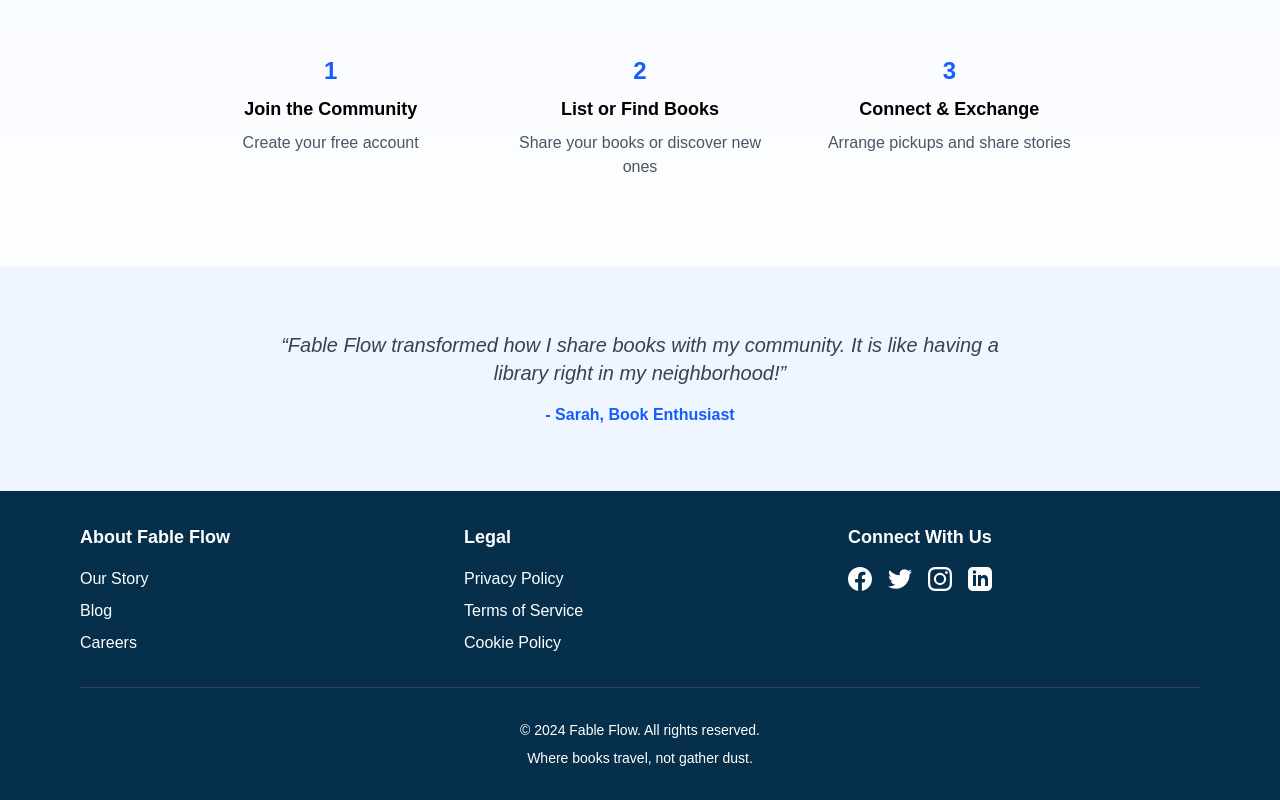
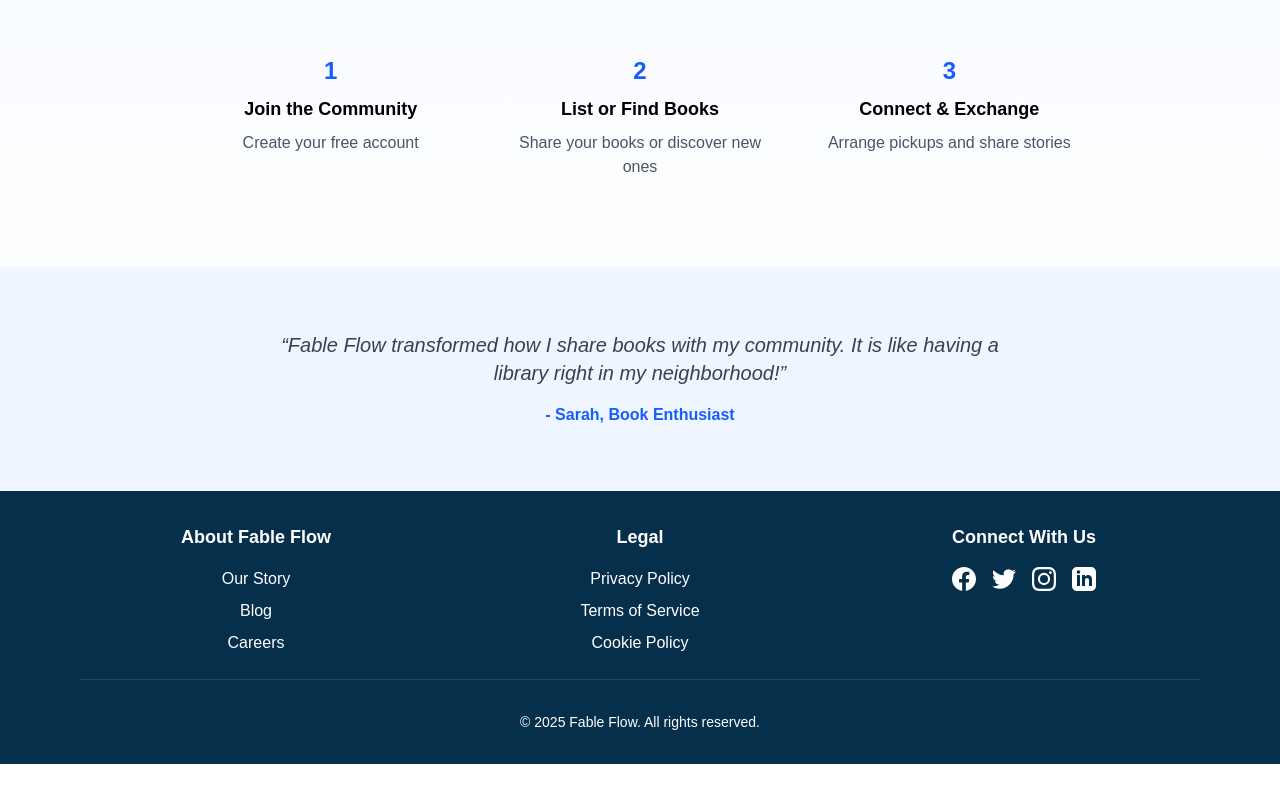
Before and after one commit to 4bdullah7eeshan/shelf-p2p-book-exchange-portal, a Next.js app in the folder frontend/: page / in a window 1280 px wide. Shown: the part 909-1709 px from the top of the page. After the commit the page ends 1673 px from the top, so only its background shows below. Built offline with nearby package versions, Linux system fonts and the light colour scheme.

Commit message:
feat: improve layout

```diff
--- a/frontend/src/components/Footer.jsx
+++ b/frontend/src/components/Footer.jsx
@@ -2,9 +2,9 @@ export default function Footer() {
     return (
       <footer className="bg-sky-950 text-white mt-auto">
         <div className="max-w-6xl mx-auto px-4 py-8">
-          <div className="grid grid-cols-1 md:grid-cols-3 gap-8 mb-8">
+          <div className="grid grid-cols-1 md:grid-cols-3 gap-8 mb-6">
             {/* About Section */}
-            <div className="space-y-2">
+            <div className="space-y-2 text-center md:text-center">
               <h3 className="text-lg font-semibold mb-4">About Fable Flow</h3>
               <ul className="space-y-2">
                 <li><a href="#" className="hover:text-blue-400 transition-colors">Our Story</a></li>
@@ -14,7 +14,7 @@ export default function Footer() {
             </div>
 
             {/* Legal Section */}
-            <div className="space-y-2">
+            <div className="space-y-2 text-center md:text-center">
               <h3 className="text-lg font-semibold mb-4">Legal</h3>
               <ul className="space-y-2">
                 <li><a href="#" className="hover:text-blue-400 transition-colors">Privacy Policy</a></li>
@@ -24,9 +24,9 @@ export default function Footer() {
             </div>
 
             {/* Social Media */}
-            <div className="space-y-2">
+            <div className="space-y-2 text-center md:text-center">
               <h3 className="text-lg font-semibold mb-4">Connect With Us</h3>
-              <div className="flex space-x-4">
+              <div className="flex space-x-4 justify-center">
                 <a href="#" className="hover:text-blue-400 transition-colors" aria-label="Facebook">
                   <svg className="w-6 h-6" fill="currentColor" viewBox="0 0 24 24">
                     <path d="M24 12.073c0-6.627-5.373-12-12-12s-12 5.373-12 12c0 5.99 4.388 10.954 10.125 11.854v-8.385H7.078v-3.47h3.047V9.43c0-3.007 1.792-4.669 4.533-4.669 1.312 0 2.686.235 2.686.235v2.953H15.83c-1.491 0-1.956.925-1.956 1.874v2.25h3.328l-.532 3.47h-2.796v8.385C19.612 23.027 24 18.062 24 12.073z"/>
@@ -54,10 +54,7 @@ export default function Footer() {
           {/* Copyright Section */}
           <div className="pt-8 border-t border-gray-700 text-center">
             <p className="text-sm">
-              © 2024 Fable Flow. All rights reserved.
-            </p>
-            <p className="text-sm mt-2">
-              Where books travel, not gather dust.
+              © 2025 Fable Flow. All rights reserved.
             </p>
           </div>
         </div>
```
